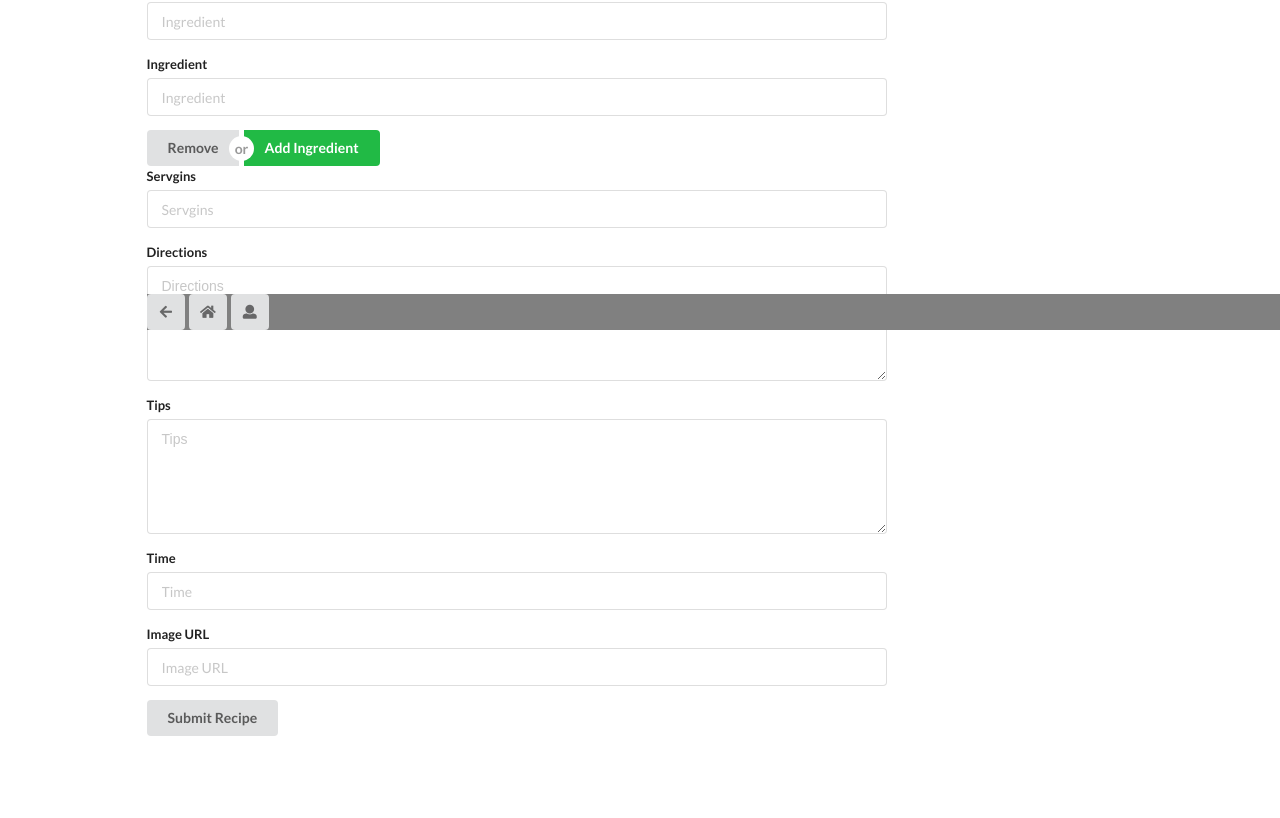
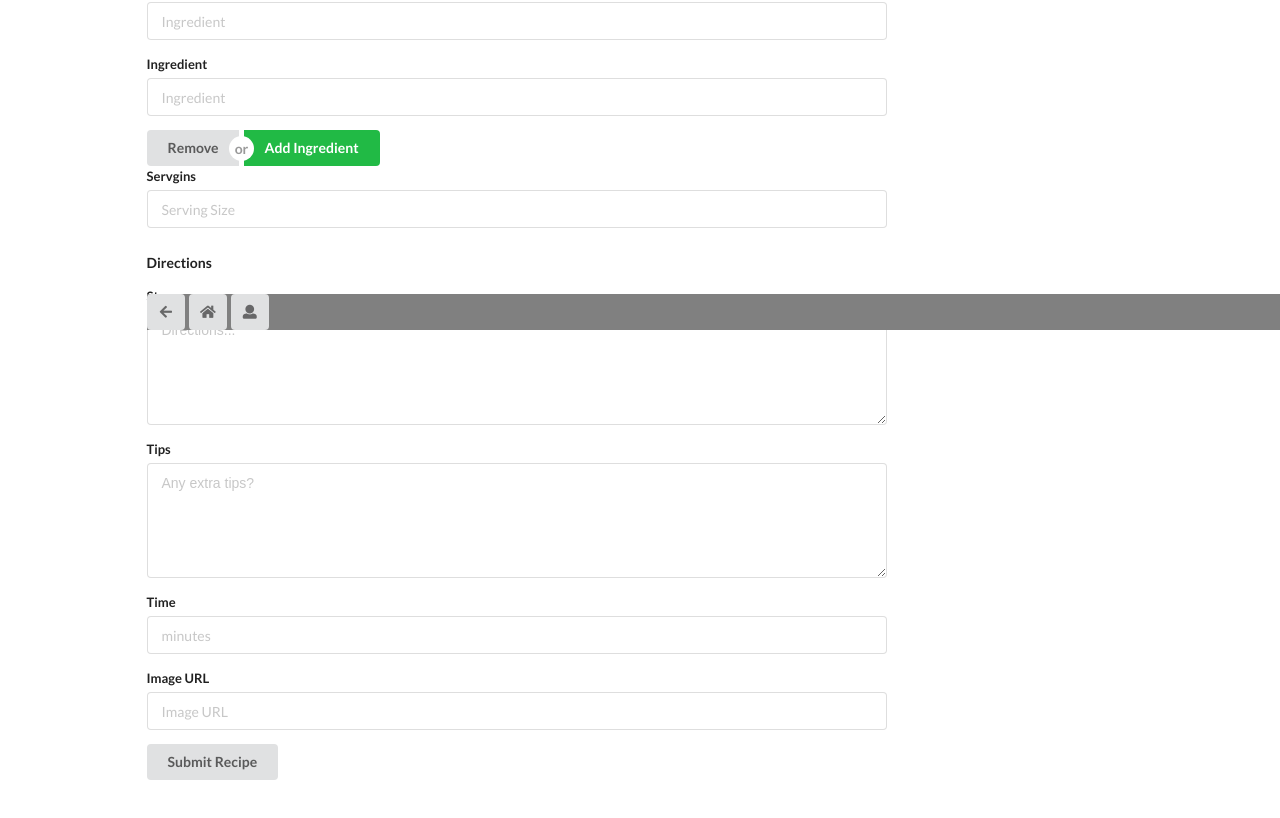
Before and after one commit to MikeBilyeu/WhiskDB, a React (Create React App) app in the folder client/: page /profile/create-recipe in a window 1280 px wide. Shown: the part 470-1288 px from the top of the page. Built offline with nearby package versions, Linux system fonts and the light colour scheme.

Commit message:
Add redux-form to Login.js

```diff
--- a/client/src/components/auth/Login.js
+++ b/client/src/components/auth/Login.js
@@ -1,34 +1,46 @@
 import React, { Component } from "react";
+import { Field, reduxForm } from "redux-form";
 import { Link } from "react-router-dom";
 
-import axios from "axios";
+class Login extends Component {
+  renderError({ error, touched }) {
+    if (touched && error) {
+      return (
+        <div className="ui error message">
+          <div className="header">{error}</div>
+        </div>
+      );
+    }
+  }
 
-class Login extends Component {
-  state = {
-    email: "",
-    password: "",
-    errors: []
+  renderInput = ({ input, label, meta, placeholder }) => {
+    const className = `field twelve wide ${
+      meta.error && meta.touched ? "error" : ""
+    }`;
+    return (
+      <div className={className}>
+        <label>{label}</label>
+        <input
+          {...input}
+          placeholder={label}
+          autoComplete="off"
+          placeholder={placeholder}
+        />
+        {this.renderError(meta)}
+      </div>
+    );
   };
 
-  onInputChange = e => {
-    this.setState({ [e.target.id]: e.target.value });
-  };
-
-  onFormSubmit = e => {
-    e.preventDefault();
-    console.log("onFormSubit");
-
-    const loginData = {
-      email: this.state.email,
-      password: this.state.password
-    };
-    console.log(loginData);
-  };
+  onFormSubmit(formValues) {
+    console.log(formValues);
+  }
 
   render() {
-    const { errors } = this.state;
     return (
-      <form noValidate className="ui form" onSubmit={this.onFormSubmit}>
+      <form
+        onSubmit={this.props.handleSubmit(this.onFormSubmit)}
+        className="ui form error"
+      >
         <Link to="/" className="ui button">
           Back to Home
         </Link>
@@ -39,28 +51,18 @@ class Login extends Component {
           <i className="user circle icon" />
           Login
         </h2>
-        <div className="field">
-          <label>Email</label>
-          <input
-            value={this.state.email}
-            onChange={this.onInputChange}
-            type="text"
-            id="email"
-            placeholder="Email"
-            errors={errors.email}
-          />
-        </div>
-        <div className="field">
-          <label>Password</label>
-          <input
-            value={this.state.password}
-            onChange={this.onInputChange}
-            type="password"
-            id="password"
-            placeholder="Password"
-            errors={errors.password}
-          />
-        </div>
+        <Field
+          name="email"
+          component={this.renderInput}
+          label="Email"
+          placeholder="Email Address"
+        />
+        <Field
+          name="password"
+          component={this.renderInput}
+          label="Password"
+          placeholder="Password"
+        />
         <button className="ui button blue" type="submit">
           Log in
         </button>
@@ -69,4 +71,19 @@ class Login extends Component {
   }
 }
 
-export default Login;
+const validate = formValues => {
+  const errors = {};
+
+  if (!formValues.email) {
+    errors.email = "Please Enter your Email Address";
+  }
+  if (!formValues.password) {
+    errors.password = "Please Enter your Password";
+  }
+  return errors;
+};
+
+export default reduxForm({
+  form: "login",
+  validate: validate
+})(Login);
--- a/client/src/components/profile/NewRecipe.js
+++ b/client/src/components/profile/NewRecipe.js
@@ -1,6 +1,5 @@
 import React from "react";
 import { Field, reduxForm } from "redux-form";
-import InputField from "../InputField";
 
 class NewRecipe extends React.Component {
   renderError({ error, touched }) {
@@ -12,26 +11,31 @@ class NewRecipe extends React.Component {
       );
     }
   }
-  renderInput = ({ input, label, meta }) => {
+  renderInput = ({ input, label, meta, placeholder }) => {
     const className = `field twelve wide ${
       meta.error && meta.touched ? "error" : ""
     }`;
     return (
       <div className={className}>
         <label>{label}</label>
-        <input {...input} placeholder={label} autoComplete="off" />
+        <input
+          {...input}
+          placeholder={label}
+          autoComplete="off"
+          placeholder={placeholder}
+        />
         {this.renderError(meta)}
       </div>
     );
   };
 
-  renderTextArea({ input, label }) {
+  renderTextArea({ input, label, placeholder }) {
     return (
       <div className="field twelve wide">
         <label>{label}</label>
         <textarea
           {...input}
-          placeholder={label}
+          placeholder={placeholder}
           style={{ marginTop: "0px", marginBottom: "0px", height: "115px" }}
         />
       </div>
@@ -49,21 +53,29 @@ class NewRecipe extends React.Component {
         className="ui form error"
       >
         <h2 className="ui header">Create Recipe</h2>
-        <Field name="title" component={this.renderInput} label="Recipe Title" />
         <Field
-          name="ingredient"
+          name="title"
+          component={this.renderInput}
+          label="Title"
+          placeholder="Recipe Title"
+        />
+        <Field
+          name="ingredient-1"
           component={this.renderInput}
           label="Ingredient"
+          placeholder="Ingredient"
         />
         <Field
-          name="ingredient"
+          name="ingredient-2"
           component={this.renderInput}
           label="Ingredient"
+          placeholder="Ingredient"
         />
         <Field
-          name="ingredient"
+          name="ingredient-3"
           component={this.renderInput}
           label="Ingredient"
+          placeholder="Ingredient"
         />
         <div className="ui buttons">
           <button type="button" className="ui button">
@@ -74,15 +86,37 @@ class NewRecipe extends React.Component {
             Add Ingredient
           </button>
         </div>
-        <Field name="servings" component={this.renderInput} label="Servgins" />
         <Field
-          name="directions"
+          name="servings"
+          component={this.renderInput}
+          label="Servgins"
+          placeholder="Serving Size"
+        />
+        <h5>Directions</h5>
+        <Field
+          name="directions-1"
           component={this.renderTextArea}
-          label="Directions"
+          label="Step"
+          placeholder="Directions..."
         />
-        <Field name="tips" component={this.renderTextArea} label="Tips" />
-        <Field name="time" component={this.renderInput} label="Time" />
-        <Field name="imageURL" component={this.renderInput} label="Image URL" />
+        <Field
+          name="tips"
+          component={this.renderTextArea}
+          label="Tips"
+          placeholder="Any extra tips?"
+        />
+        <Field
+          name="time"
+          component={this.renderInput}
+          label="Time"
+          placeholder="minutes"
+        />
+        <Field
+          name="imageURL"
+          component={this.renderInput}
+          label="Image URL"
+          placeholder="Image URL"
+        />
         <button className="ui button" type="submit">
           Submit Recipe
         </button>
```
